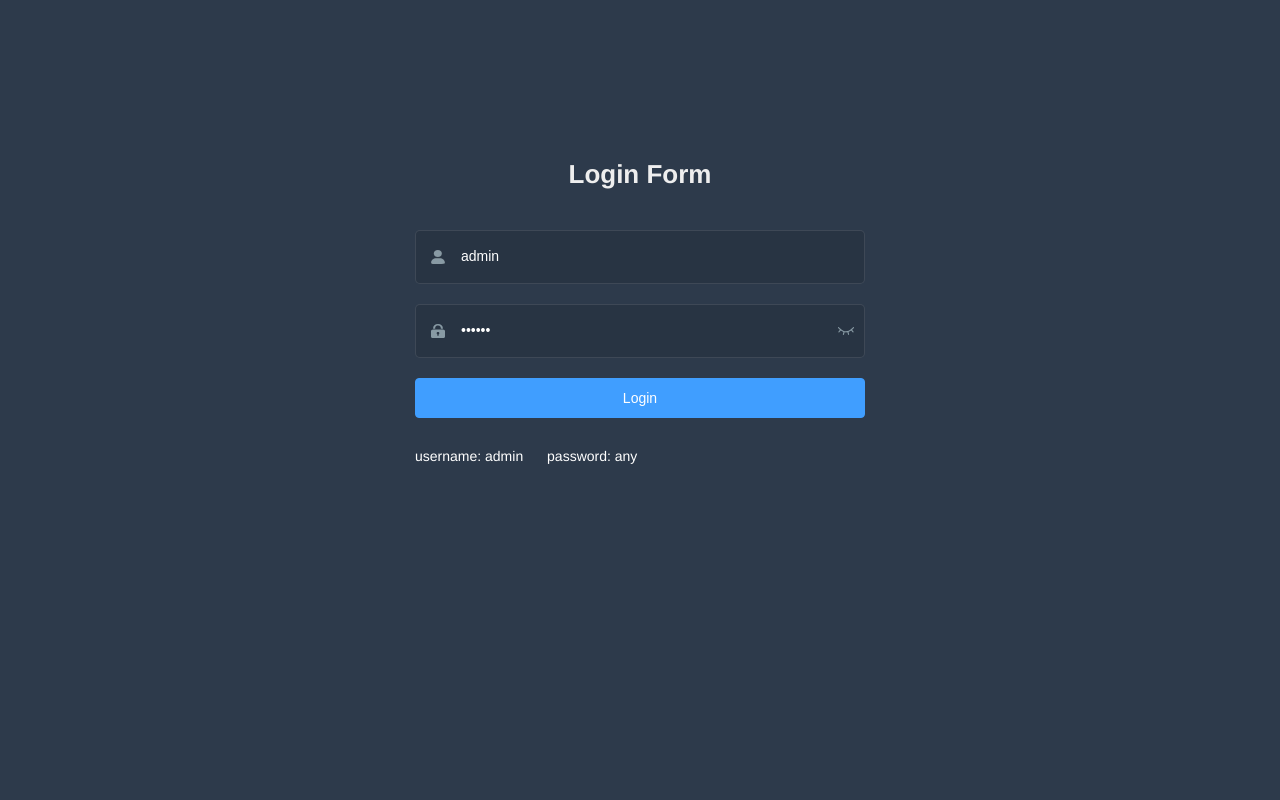
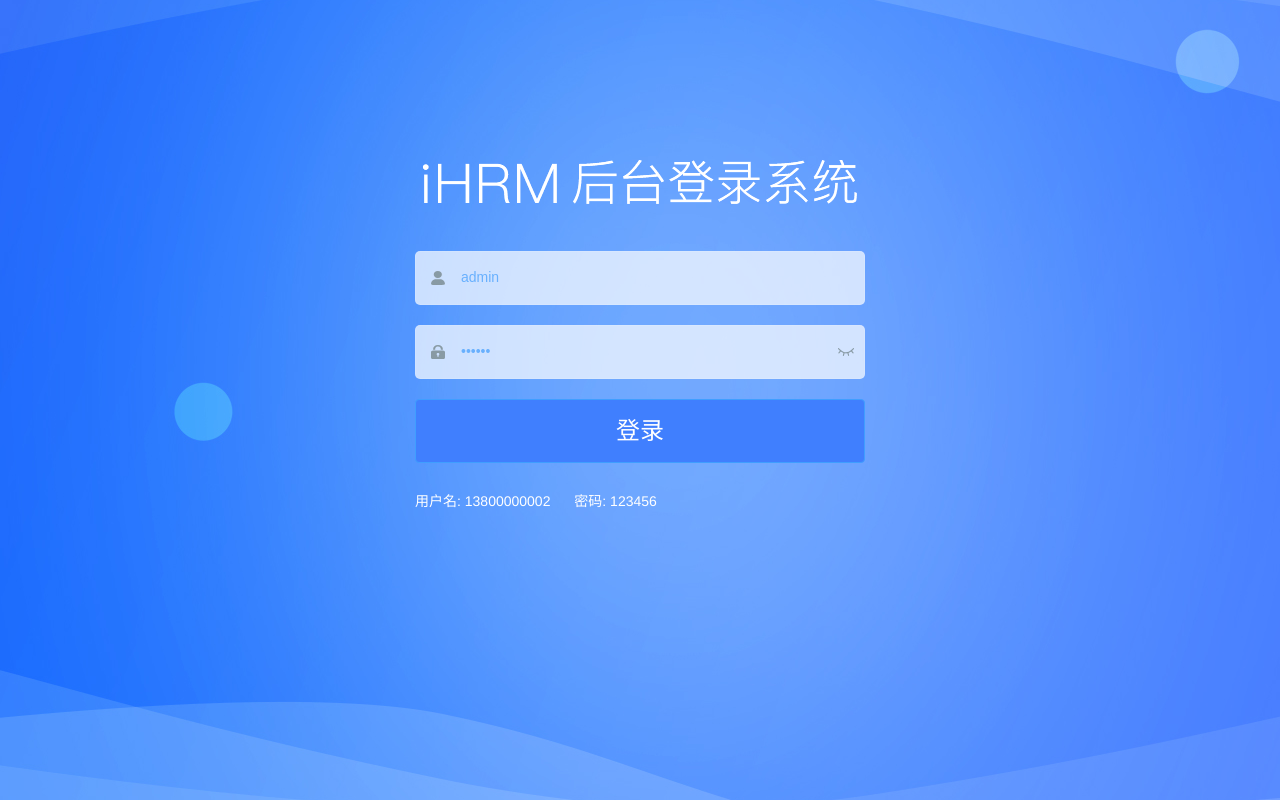
Before and after one commit to pmengy/hrsaas, a Vue app: page /#/login in a window 1280 px wide. Built offline with nearby package versions, Linux system fonts and the light colour scheme.

Commit message:
完成登录页面样式

```diff
--- a/src/views/login/index.vue
+++ b/src/views/login/index.vue
@@ -8,8 +8,11 @@
       auto-complete="on"
       label-position="left"
     >
+      <!-- 放置标题图片 @是设置的别名-->
       <div class="title-container">
-        <h3 class="title">Login Form</h3>
+        <h3 class="title">
+          <img src="@/assets/common/login-logo.png" alt="" />
+        </h3>
       </div>
 
       <el-form-item prop="username">
@@ -52,14 +55,15 @@
       <el-button
         :loading="loading"
         type="primary"
+        class="loginBtn"
         style="width: 100%; margin-bottom: 30px"
         @click.native.prevent="handleLogin"
-        >Login</el-button
+        >登录</el-button
       >
 
       <div class="tips">
-        <span style="margin-right: 20px">username: admin</span>
-        <span> password: any</span>
+        <span style="margin-right: 20px">用户名: 13800000002</span>
+        <span> 密码: 123456</span>
       </div>
     </el-form>
   </div>
@@ -150,8 +154,8 @@ export default {
 /* Detail see https://github.com/PanJiaChen/vue-element-admin/pull/927 */
 
 $bg: #283443;
-$light_gray: #fff;
-$cursor: #fff;
+$light_gray: #68b0fe;
+$cursor: #68b0fe;
 
 @supports (-webkit-mask: none) and (not (cater-color: $cursor)) {
   .login-container .el-input input {
@@ -185,7 +189,7 @@ $cursor: #fff;
 
   .el-form-item {
     border: 1px solid rgba(255, 255, 255, 0.1);
-    background: rgba(0, 0, 0, 0.1);
+    background: rgba(255, 255, 255, 0.7); // 输入登录表单的背景色
     border-radius: 5px;
     color: #454545;
   }
@@ -200,9 +204,15 @@ $light_gray: #eee;
 .login-container {
   min-height: 100%;
   width: 100%;
-  background-color: $bg;
+  background-image: url('~@/assets/common/login.jpg'); // 设置背景图片
+  background-position: center; // 将图片位置设置为充满整个屏幕
   overflow: hidden;
-
+  .loginBtn {
+    background: #407ffe;
+    height: 64px;
+    line-height: 32px;
+    font-size: 24px;
+  }
   .login-form {
     position: relative;
     width: 520px;
--- a/vue.config.js
+++ b/vue.config.js
@@ -13,7 +13,7 @@ const name = defaultSettings.title || 'vue Admin Template' // page title
 // For example, Mac: sudo npm run
 // You can change the port by the following methods:
 // port = 9528 npm run dev OR npm run dev --port = 9528
-const port = process.env.port || process.env.npm_config_port || 9528 // dev port
+const port = process.env.port || process.env.npm_config_port || 8888 // dev port
 
 // All configuration item explanations can be find in https://cli.vuejs.org/config/
 module.exports = {
```
